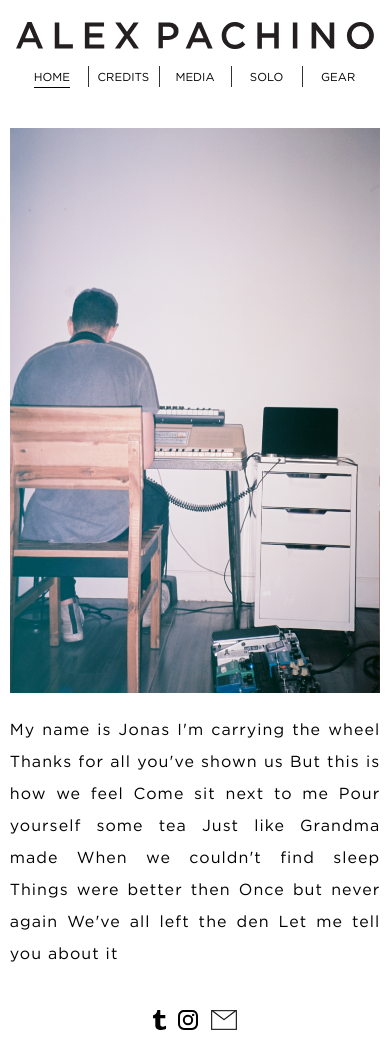
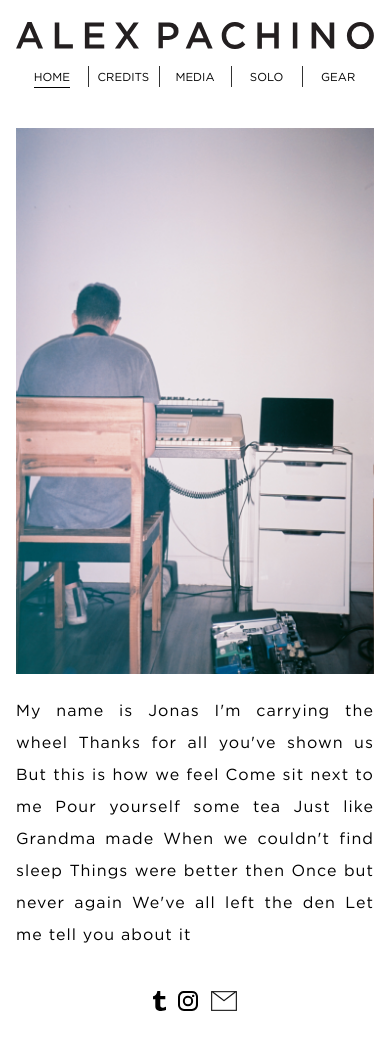
Before and after one commit to benjaminben/alex-pachino, a React (Create React App) app: page / in a window 390 px wide. Built offline with nearby package versions, Linux system fonts and the light colour scheme.

Commit message:
some mobiles

```diff
--- a/src/App.css
+++ b/src/App.css
@@ -227,7 +227,9 @@ footer .link .icon {
   #Home .img-cont.hero,
   #Home #bio {
     display: block;
-    width: 95%;
+    width: 100%;
+    padding: 0 1em;
+    box-sizing: border-box;
     max-width: 600px;
     margin: 0 auto;
   }
@@ -235,7 +237,7 @@ footer .link .icon {
     padding-bottom: 1em;
   }
   #Home #bio {
-    padding: 0 0 40px;
+    padding: 0 1em 40px;
   }
 }
 
@@ -318,6 +320,7 @@ footer .link .icon {
 #Media .overview {
   top: 0; left: 0;
   width: 100%; height: 100%;
+  z-index: 1;
 }
 #Media .overview .escape {
   top: 0; left: 0;
@@ -415,6 +418,7 @@ footer .link .icon {
     width: 100%;
     margin-bottom: 40px;
     padding-bottom: 0px;
+    padding: 1em 0;
   }
   #Gear .category .text-cont {
     display: table-cell;
--- a/src/seeds/media.js
+++ b/src/seeds/media.js
@@ -27,7 +27,7 @@ const view = {
       {
         type  : 'video',
         desc  : 'bloobs bloobs bloobs',
-        embed : '<iframe width="100%" height="100%" src="https://www.youtube.com/embed/lrHJhKEtQEI?autoplay=0&controls=0&showinfo=0" frameborder="0" allowfullscreen></iframe>',
+        embed : '<iframe src="https://player.vimeo.com/video/4755426" width="100%" height="100%" frameborder="0" webkitallowfullscreen mozallowfullscreen allowfullscreen></iframe>',
       },
       {
         type    : 'photo',
```
